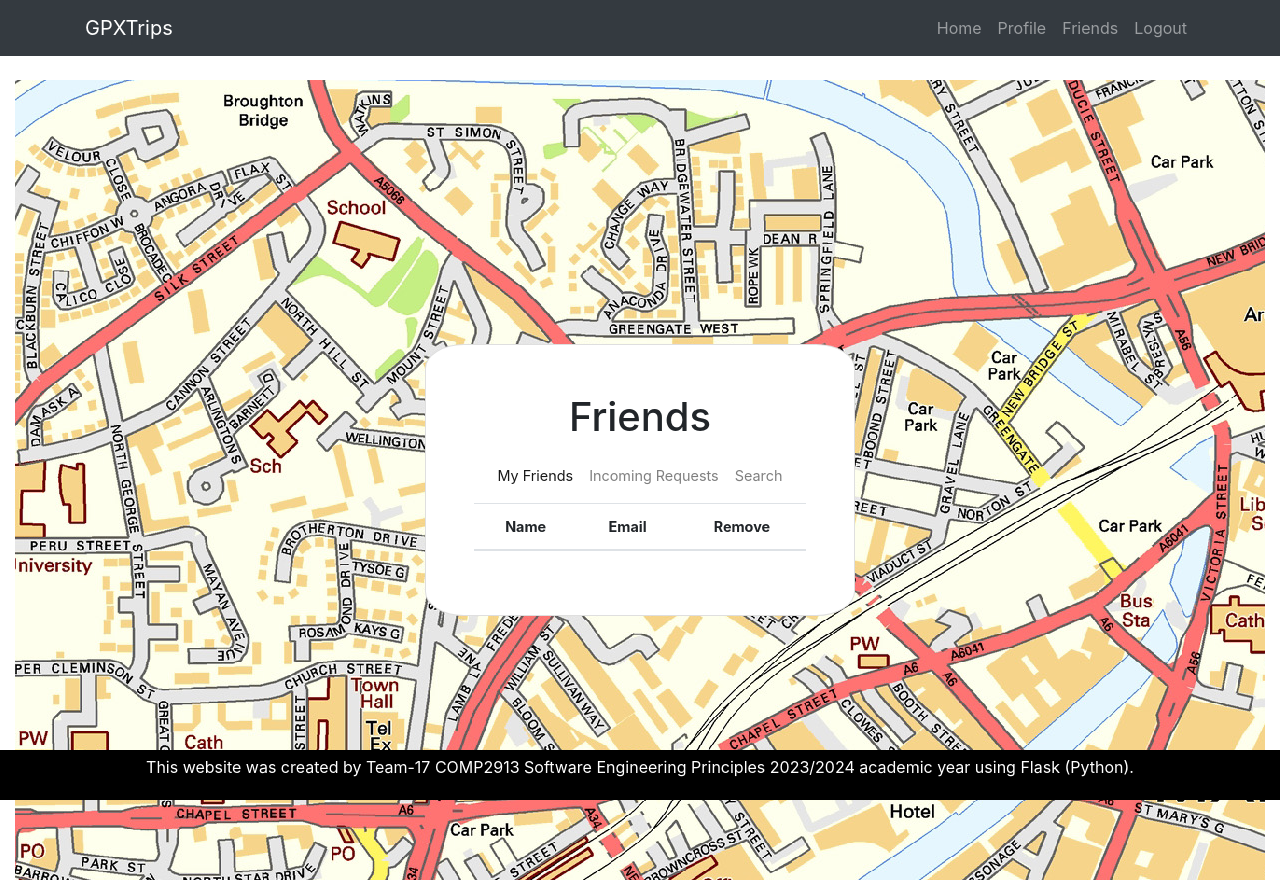
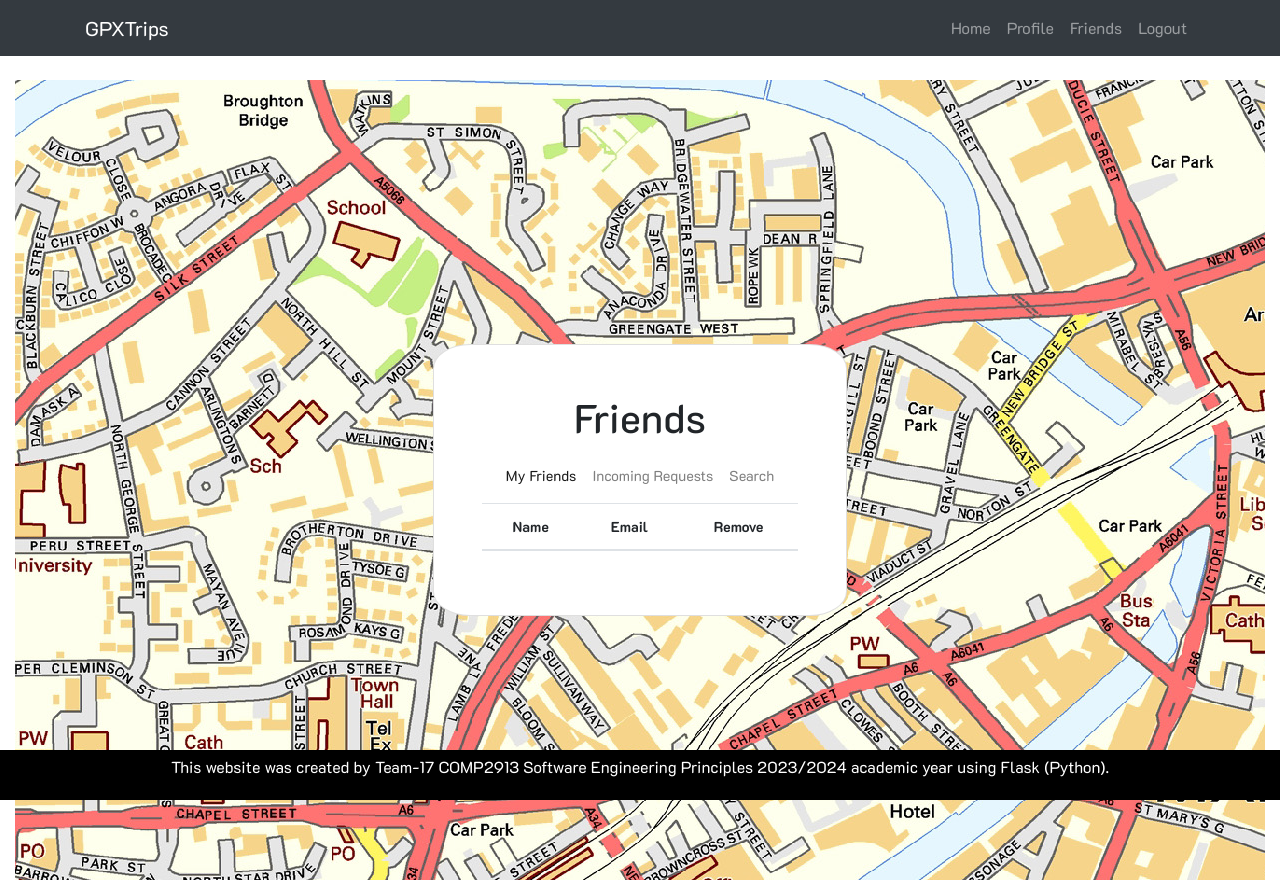
Before and after one commit to BenMcD23/GPXTrips, a Flask app: template app/templates/friends.html in a window 1280 px wide. Run offline with Flask 2, Linux system fonts and the light colour scheme; the template is opened without the code that fills it, so the values that code supplies are empty; some libraries are stand-ins or nearby versions.

Commit message:
Changed fonts on user facing pages to match manager facing pages

```diff
--- a/app/static/css/login.css
+++ b/app/static/css/login.css
@@ -6,6 +6,10 @@
     /* or background-size: contain; depending on your preference */
     background-position: center;
 }
+
+body{
+    font-family: 'K2D', sans-serif;
+  }
 
 .card {
     margin: 0 auto;
--- a/app/static/css/post_login_style.css
+++ b/app/static/css/post_login_style.css
@@ -5,6 +5,10 @@
     display: inline-block;
     width: 60px;
     height: 34px;
+  }
+
+  body{
+    font-family: 'K2D', sans-serif;
   }
 
   /* Hide default HTML checkbox */
--- a/app/templates/base_post_login.html
+++ b/app/templates/base_post_login.html
@@ -15,6 +15,7 @@
     <script src="https://stackpath.bootstrapcdn.com/bootstrap/4.2.1/js/bootstrap.min.js" integrity="sha384-B0UglyR+jN6CkvvICOB2joaf5I4l3gm9GU6Hc1og6Ls7i6U/mkkaduKaBhlAXv9k" crossorigin="anonymous"></script>
 
     <link rel="stylesheet" href="../static/css/post_login_style.css">
+    <link href="https://fonts.googleapis.com/css2?family=K2D:wght@300;400;500;600;700&display=swap" rel="stylesheet">
 
     <!-- STRIPE HEADERS -->
     <script src="https://js.stripe.com/v3/"></script>
```
